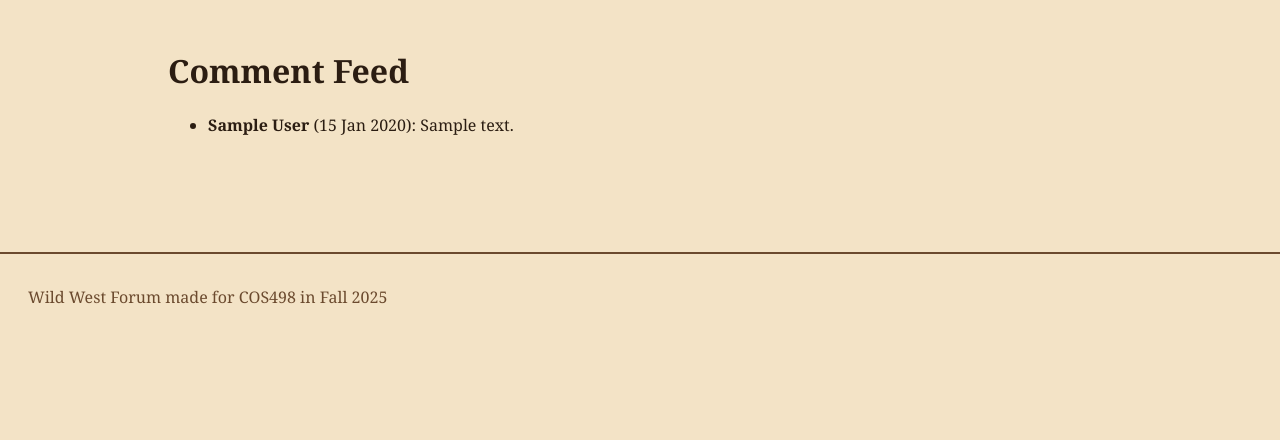
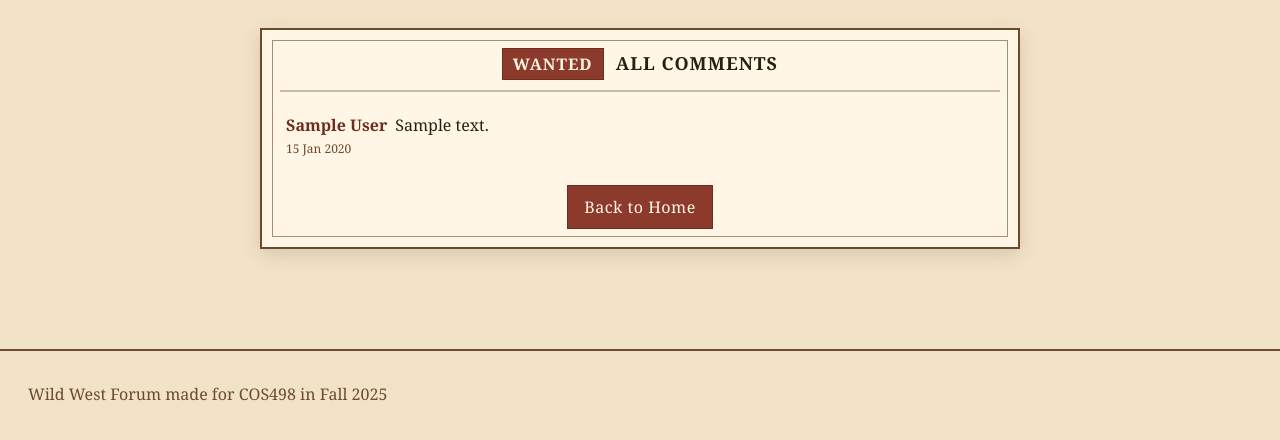
Before and after one commit to alexander-ayer/topics-midterm, a Node server app: template nodejs/views/comments.hbs in a window 1280 px wide. Shown: the part 52-492 px from the top of the page. Run offline with Node 20, Linux system fonts and the light colour scheme; the template is opened without the code that fills it: most values are stand-ins (such as "Sample title", 1, 10 or a date in 2020); some libraries are stand-ins or nearby versions.

Commit message:
Re-added comments handlebar

```diff
--- a/nodejs/server.js
+++ b/nodejs/server.js
@@ -78,6 +78,13 @@ app.get("/register", (req, res) => {
 // Login form
 app.get("/login", (req, res) => {
   res.render("login", { error: null });
+});
+
+// Comments page
+app.get("/comments", (req, res) => {
+  res.render("comments", {
+    comments,
+  });
 });
 
 // New comment form
--- a/nodejs/views/comments.hbs
+++ b/nodejs/views/comments.hbs
@@ -1,14 +1,28 @@
-<h1>Comment Feed</h1>
+<section class="poster">
+  <div class="poster-header">
+    <span class="poster-badge">WANTED</span>
+    <h2 class="poster-title">All Comments</h2>
+  </div>
 
   {{#if comments.length}}
-  <ul>
+    <ul class="feed">
       {{#each comments}}
-      <li>
-        <strong>{{author}}</strong> ({{createdAt}}):
-        {{text}}
+        <li class="post">
+          <div class="post-main">
+            <span class="post-author">{{author}}</span>
+            <span class="post-text">{{text}}</span>
+          </div>
+          <div class="post-meta">
+            {{createdAt}}
+          </div>
         </li>
       {{/each}}
     </ul>
   {{else}}
-  <p>No comments yet. Be the first to post!</p>
+    <p class="empty">No posts yet.</p>
   {{/if}}
+
+  <div class="poster-actions">
+    <a class="btn" href="/">Back to Home</a>
+  </div>
+</section>
```
Lines whose indentation alone changed are shown as unchanged.
